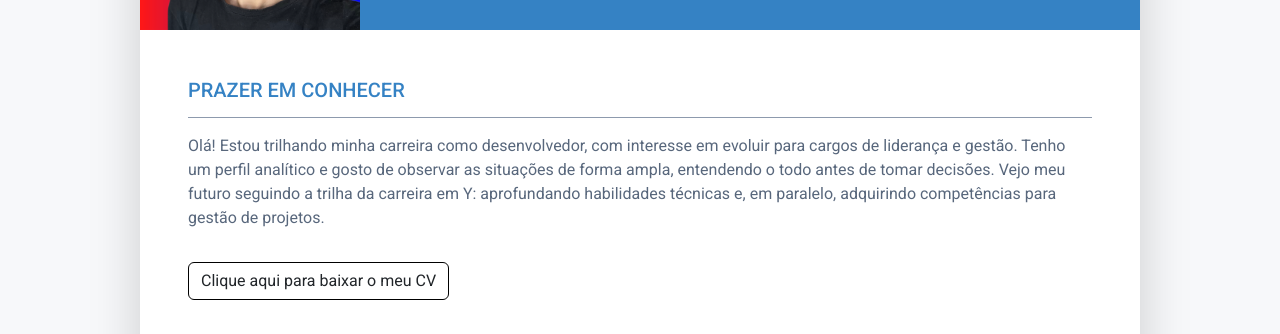
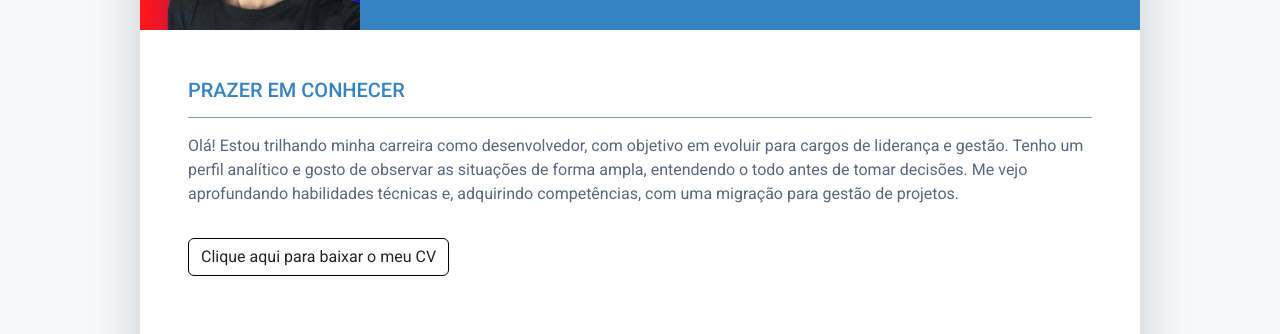
Before and after one commit to devtom-senac/MapaDeCarreira, a plain HTML site: page index.html in a window 1280 px wide. Shown: the part 220-554 px from the top of the page. Drawn offline with Linux system fonts and the light colour scheme.

Commit message:
feat: atualização mapa de carreira

```diff
--- a/index.html
+++ b/index.html
@@ -85,12 +85,10 @@
             <div class="resume-section-content">
               <p class="mb-0">
                 Olá! Estou trilhando minha carreira como desenvolvedor, com
-                interesse em evoluir para cargos de liderança e gestão. Tenho um
+                objetivo em evoluir para cargos de liderança e gestão. Tenho um
                 perfil analítico e gosto de observar as situações de forma
-                ampla, entendendo o todo antes de tomar decisões. Vejo meu
-                futuro seguindo a trilha da carreira em Y: aprofundando
-                habilidades técnicas e, em paralelo, adquirindo competências
-                para gestão de projetos.
+                ampla, entendendo o todo antes de tomar decisões. Me vejo aprofundando
+                habilidades técnicas e, adquirindo competências, com uma migração para gestão de projetos.
               </p>
               <a
                 class="btn"
```
